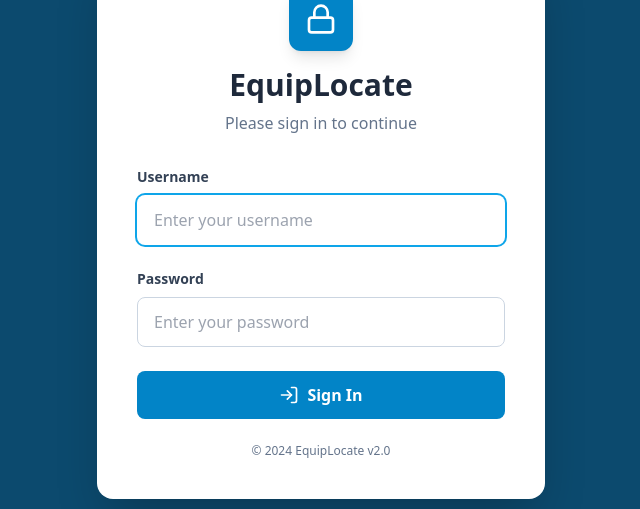
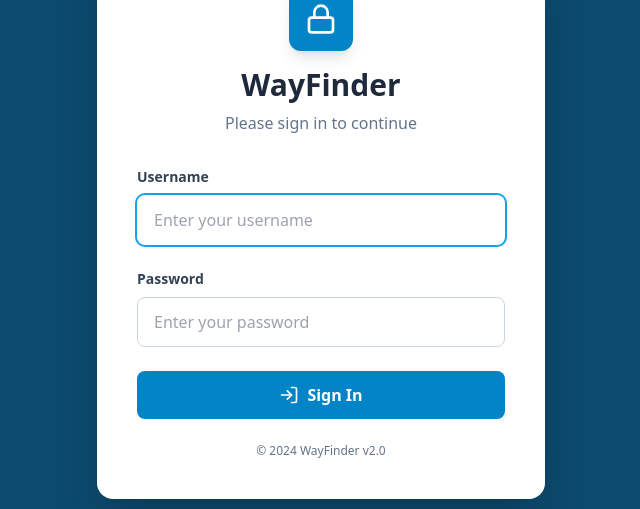
Before and after one commit to Madziyi/maintenance, a React (Vite) app: page / in a window 1280 px wide. Shown: the part 177-686 px from the top of the page, without its empty margins (319-959 px from the left). Built offline with nearby package versions, Linux system fonts and the light colour scheme; no server answers.

Commit message:
Removed Panellum

```diff
--- a/App.tsx
+++ b/App.tsx
@@ -348,7 +348,7 @@ const App = () => {
            <div className="w-8 h-8 bg-brand-500 rounded-lg flex items-center justify-center shadow-lg shadow-brand-500/30">
              <MapPin className="text-white" size={20} />
            </div>
-           <span className="text-xl font-bold tracking-tight">EquipLocate</span>
+           <span className="text-xl font-bold tracking-tight">WayFinder</span>
         </div>
 
         <nav className="flex-1 py-6 space-y-1">
@@ -367,7 +367,7 @@ const App = () => {
               <LogOut size={16} />
               <span>Logout</span>
             </button>
-            <p className="text-brand-200 text-xs text-center">&copy; 2024 EquipLocate v2.0</p>
+            <p className="text-brand-200 text-xs text-center">&copy; 2024 WayFinder v2.0</p>
         </div>
       </aside>
 
@@ -379,7 +379,7 @@ const App = () => {
                <div className="w-8 h-8 bg-brand-500 rounded-lg flex items-center justify-center">
                  <MapPin className="text-white" size={18} />
                </div>
-            <span className="text-lg font-bold">EquipLocate</span>
+            <span className="text-lg font-bold">WayFinder</span>
            </div>
           <button
             onClick={() => setIsMobileMenuOpen(!isMobileMenuOpen)}
--- a/constants.ts
+++ b/constants.ts
@@ -1,2 +1,2 @@
 // Constants can be defined here if needed
-export const APP_NAME = "EquipLocate";
+export const APP_NAME = "WayFinder";
--- a/metadata.json
+++ b/metadata.json
@@ -1,5 +1,5 @@
 {
-  "name": "EquipLocate",
+  "name": "WayFinder",
   "description": "A facility management dashboard for tracking equipment, maintenance room locations, and managing floor plans.",
   "requestFramePermissions": [
     "camera"
--- a/package.json
+++ b/package.json
@@ -10,7 +10,6 @@
   },
   "dependencies": {
     "lucide-react": "^0.562.0",
-    "pannellum-react": "^1.2.4",
     "prop-types": "^15.8.1",
     "react": "^19.2.3",
     "react-dom": "^19.2.3",
--- a/src/components/auth/LoginScreen.tsx
+++ b/src/components/auth/LoginScreen.tsx
@@ -37,7 +37,7 @@ export const LoginScreen: React.FC<LoginScreenProps> = ({ onLogin, staticUsernam
           <div className="inline-flex items-center justify-center w-16 h-16 bg-brand-600 rounded-xl mb-4 shadow-lg">
             <Lock className="text-white" size={32} />
           </div>
-          <h1 className="text-3xl font-bold text-slate-800 mb-2">EquipLocate</h1>
+          <h1 className="text-3xl font-bold text-slate-800 mb-2">WayFinder</h1>
           <p className="text-slate-500">Please sign in to continue</p>
         </div>
 
@@ -99,7 +99,7 @@ export const LoginScreen: React.FC<LoginScreenProps> = ({ onLogin, staticUsernam
         </form>
 
         <div className="mt-6 text-center text-xs text-slate-500">
-          <p>&copy; 2024 EquipLocate v2.0</p>
+          <p>&copy; 2024 WayFinder v2.0</p>
         </div>
       </div>
     </div>
--- a/src/components/dashboard/Dashboard.tsx
+++ b/src/components/dashboard/Dashboard.tsx
@@ -35,7 +35,7 @@ export const Dashboard: React.FC<DashboardProps> = ({ data }) => {
       <header className="flex justify-between items-center">
         <div>
           <h1 className="text-2xl font-bold text-slate-800">Facility Overview</h1>
-          <p className="text-slate-500">Welcome to EquipLocate Dashboard</p>
+          <p className="text-slate-500">Welcome to WayFinder Dashboard</p>
         </div>
       </header>
 
--- a/worker.js
+++ b/worker.js
@@ -1,5 +1,5 @@
 /**
- * Cloudflare Worker for EquipLocate
+ * Cloudflare Worker for WayFinder
  * Bindings:
  * - DB: D1 Database
  * - BUCKET: R2 Bucket
```
